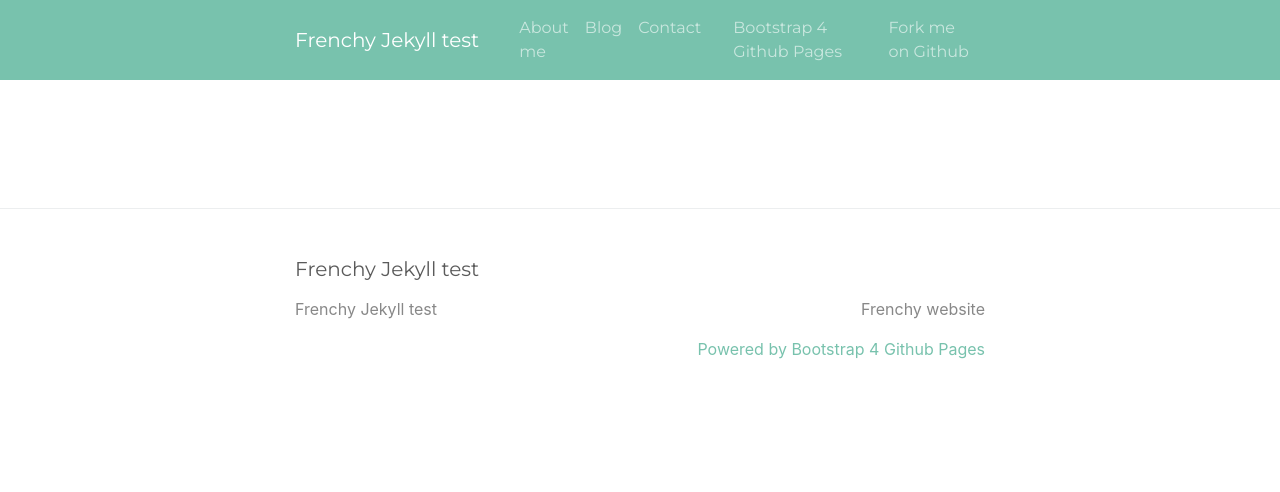
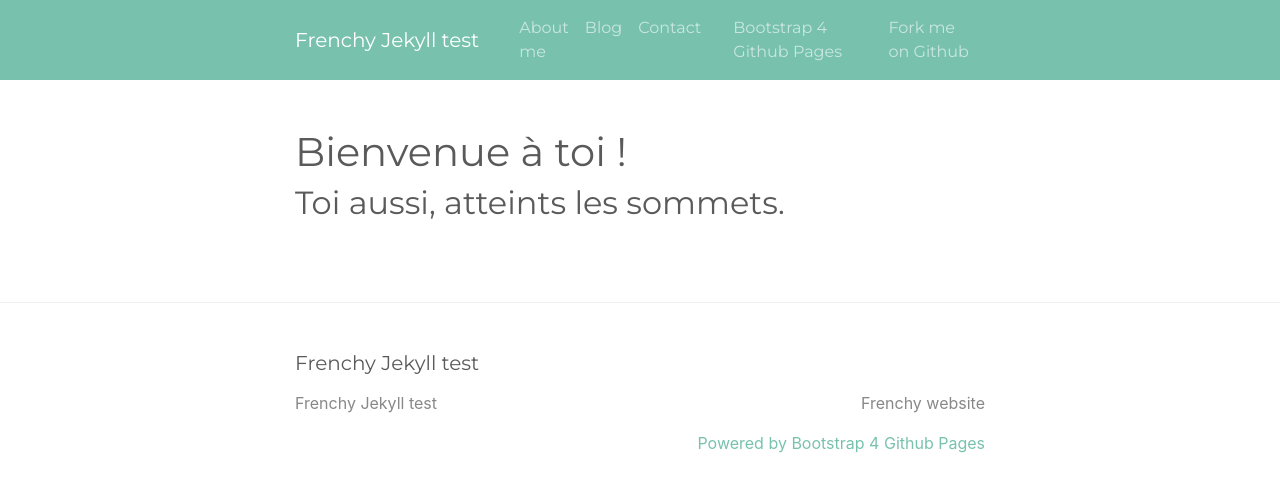
Before and after one commit to FrenchyFPS/jekyll-test, a Jekyll site: the page built from index.md, in a window 1280 px wide. Shown: the top 492 px of the page. Built offline with Jekyll 4.4.1, drawn with Linux system fonts in a browser that asks for light colours.

Commit message:
fix modify home

```diff
--- a/_layouts/home.html
+++ b/_layouts/home.html
@@ -2,6 +2,6 @@
 layout: default
 ---
 
-<h1>{{page.homepage.home.banner.title}}</h1>
-<h2>{{homepage.home.banner.title}}</h2>
-<img src="{{homepage.home.banner.image}}">
+<h1>{{page.banner.title}}</h1>
+<h2>{{page.banner.subtitle}}</h2>
+<img src="{{page.banner.image}}">
--- a/admin/config.yml
+++ b/admin/config.yml
@@ -42,7 +42,7 @@ collections:
             widget: "object"
             fields:
               - {label: "Titre", name: "title", widget: "string"}
-              - {label: "Sous titre", name: "soustitre", widget: "string"}
+              - {label: "Sous titre", name: "subtitle", widget: "string"}
               - {label: "Image", name: "banner", widget: "image", required: false}
           - label: "About" # Field de la catégorie about
             name: "about"
--- a/index.md
+++ b/index.md
@@ -2,7 +2,7 @@
 layout: home
 banner:
   title: Bienvenue à  toi !
-  soustitre: Toi aussi, atteints les sommets.
+  subtitle: Toi aussi, atteints les sommets.
   banner: /uploads/header.jpg
 about:
   image: /uploads/frenchy.jpg
```
